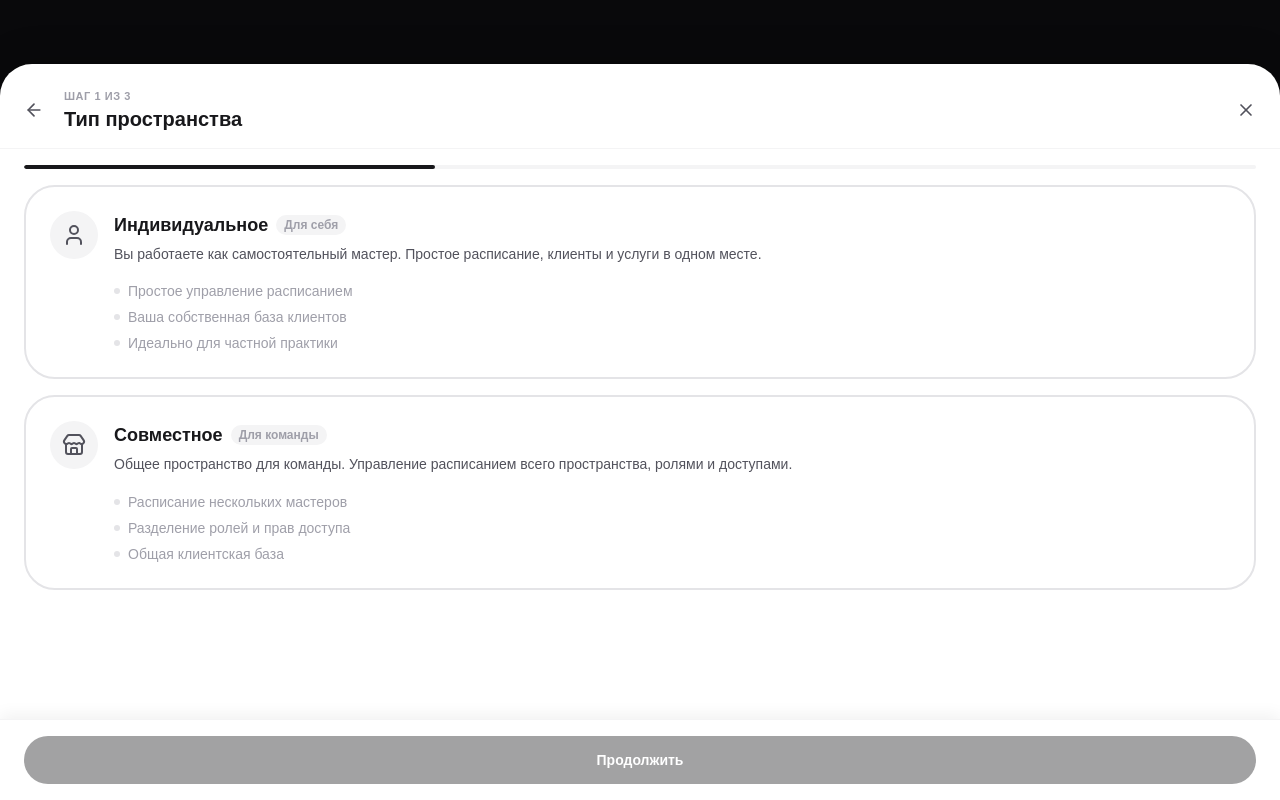
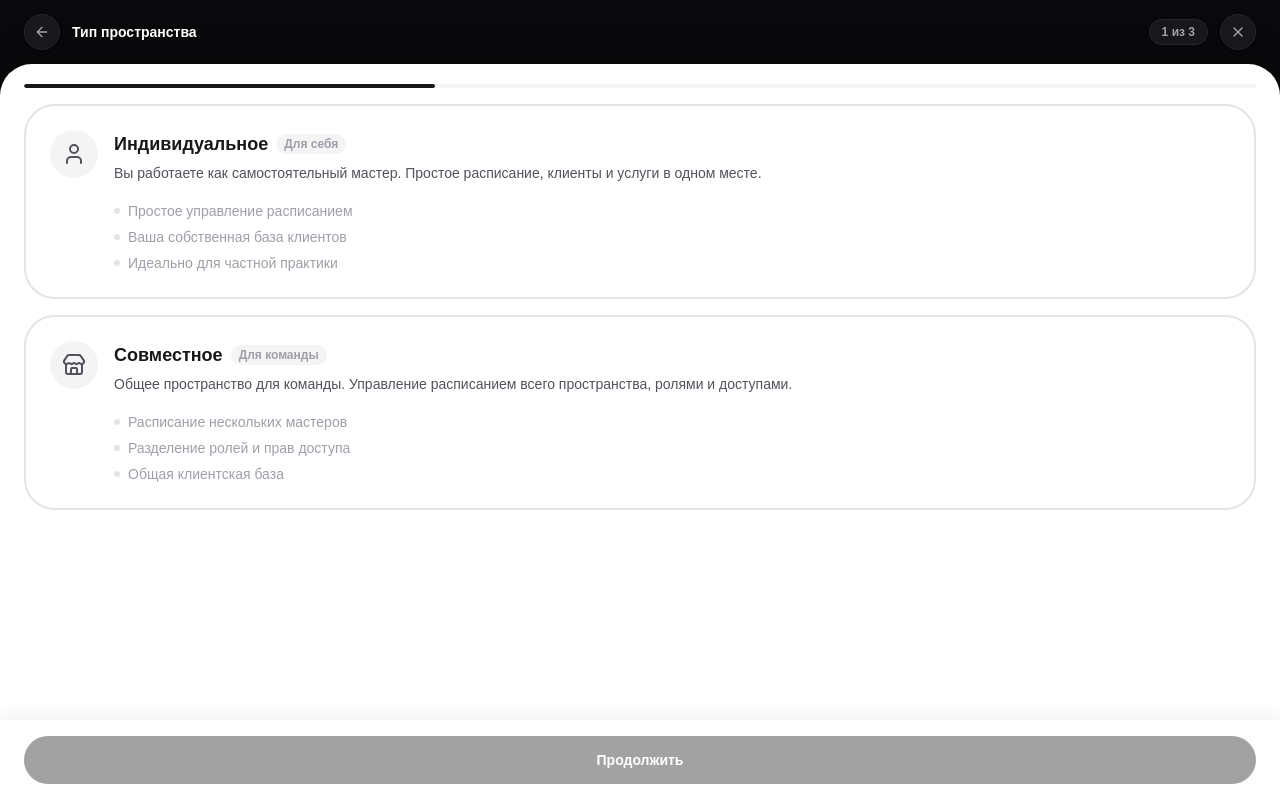
Before and after one commit to bliky-app/client, a React (Vite) app in the folder apps/web/: page /workspace/new in a window 1280 px wide. Built offline with nearby package versions, Linux system fonts and the light colour scheme; sample sign-in values are in the browser's storage.

Commit message:
style: implement elegant top Hub toolbar for wizard and settings modals

```diff
--- a/apps/web/src/pages/settings/UserSettingsPage.tsx
+++ b/apps/web/src/pages/settings/UserSettingsPage.tsx
@@ -183,23 +183,24 @@ export default function UserSettingsPage() {
 
   return (
     <div className="flex flex-col flex-1 bg-hub-base h-svh overflow-hidden">
-      {/* White wizard panel */}
-      <div className="flex flex-col flex-1 bg-panel-base rounded-t-[32px] mt-16 shadow-[0_-8px_32px_rgba(0,0,0,0.18)] overflow-hidden animate-in slide-in-from-bottom-8 fade-in duration-300 ease-out">
-        {/* Header */}
-        <div className="flex items-center justify-between gap-3 px-6 pt-6 pb-4 shrink-0 border-b border-panel-border-subtle">
-          <h1 className="text-xl font-bold text-panel-text leading-tight truncate">
+      {/* Functional Top Hub Toolbar */}
+      <div className="h-16 px-6 flex items-center justify-between shrink-0 z-30">
+        <span className="text-sm font-bold text-hub-text">
           Профиль
-          </h1>
+        </span>
 
         <button
           type="button"
           onClick={() => navigate("/")}
-            className="p-2 -mr-2 rounded-full text-panel-text-muted hover:text-panel-text hover:bg-panel-surface-hover transition-colors"
+          className="w-9 h-9 rounded-xl bg-hub-surface border border-hub-border text-hub-text-muted hover:text-hub-text hover:bg-hub-surface-hover flex items-center justify-center transition-all active:scale-95 shadow-sm"
+          title="Закрыть"
         >
-            <X className="w-5 h-5" />
+          <X className="w-4 h-4" />
         </button>
       </div>
 
+      {/* White wizard panel */}
+      <div className="flex flex-col flex-1 bg-panel-base rounded-t-[32px] shadow-[0_-8px_32px_rgba(0,0,0,0.18)] overflow-hidden animate-in slide-in-from-bottom-8 fade-in duration-300 ease-out">
         {/* Content Body */}
         <div className="flex-1 overflow-y-auto px-6 pt-6 flex flex-col relative">
           {error && (
--- a/apps/web/src/pages/workspace/CreateWorkspacePage.tsx
+++ b/apps/web/src/pages/workspace/CreateWorkspacePage.tsx
@@ -44,9 +44,9 @@ const INITIAL_DATA: CreateWorkspaceFormData = {
 }
 
 const STEP_LABELS = [
-  "Тип",
-  "Детали",
-  "График",
+  "Тип пространства",
+  "Детали пространства",
+  "График работы",
 ]
 
 export default function CreateWorkspacePage() {
@@ -101,40 +101,45 @@ export default function CreateWorkspacePage() {
 
   return (
     <div className="flex flex-col flex-1 bg-hub-base h-svh overflow-hidden">
-      {/* White wizard panel */}
-      <div className="flex flex-col flex-1 bg-panel-base rounded-t-[32px] mt-16 shadow-[0_-8px_32px_rgba(0,0,0,0.18)] overflow-hidden animate-in slide-in-from-bottom-8 fade-in duration-300 ease-out">
-        {/* Header */}
-        <div className="flex items-center gap-3 px-6 pt-6 pb-4 shrink-0 border-b border-panel-border-subtle">
+      {/* Functional Top Hub Toolbar */}
+      <div className="h-16 px-6 flex items-center justify-between shrink-0 z-30">
+        {/* Left Side: Back button + Title */}
+        <div className="flex items-center gap-3 min-w-0">
           <button
             type="button"
             onClick={handleBack}
-            className="p-2 -ml-2 rounded-full text-panel-text-muted hover:text-panel-text hover:bg-panel-surface-hover transition-colors"
+            className="w-9 h-9 rounded-xl bg-hub-surface border border-hub-border text-hub-text-muted hover:text-hub-text hover:bg-hub-surface-hover flex items-center justify-center transition-all active:scale-95 shadow-sm shrink-0"
+            title="Назад"
           >
-            <ArrowLeft className="w-5 h-5" />
+            <ArrowLeft className="w-4 h-4" />
           </button>
 
-          <div className="flex-1 min-w-0">
-            <p className="text-[11px] font-bold text-panel-text-subtle uppercase tracking-wider mb-0.5">
-              Шаг {step + 1} из {totalSteps}
-            </p>
-            <h1 className="text-xl font-bold text-panel-text leading-tight truncate">
-              {step === 0 && "Тип пространства"}
-              {step === 1 && "Детали пространства"}
-              {step === 2 && "График работы"}
-            </h1>
-          </div>
+          <span className="text-sm font-bold text-hub-text truncate">
+            {STEP_LABELS[step]}
+          </span>
+        </div>
+
+        {/* Right Side: Step Pill + Close Button */}
+        <div className="flex items-center gap-3 shrink-0">
+          <span className="px-3 py-1 rounded-full bg-hub-surface border border-hub-border text-hub-text-muted text-xs font-semibold">
+            {step + 1} из {totalSteps}
+          </span>
 
           <button
             type="button"
             onClick={() => navigate("/")}
-            className="p-2 -mr-2 rounded-full text-panel-text-muted hover:text-panel-text hover:bg-panel-surface-hover transition-colors"
+            className="w-9 h-9 rounded-xl bg-hub-surface border border-hub-border text-hub-text-muted hover:text-hub-text hover:bg-hub-surface-hover flex items-center justify-center transition-all active:scale-95 shadow-sm"
+            title="Закрыть"
           >
-            <X className="w-5 h-5" />
+            <X className="w-4 h-4" />
           </button>
         </div>
+      </div>
 
-        {/* Progress bar */}
-        <div className="px-6 pt-4 pb-2 shrink-0">
+      {/* White wizard panel */}
+      <div className="flex flex-col flex-1 bg-panel-base rounded-t-[32px] shadow-[0_-8px_32px_rgba(0,0,0,0.18)] overflow-hidden animate-in slide-in-from-bottom-8 fade-in duration-300 ease-out">
+        {/* Step Progress Line */}
+        <div className="px-6 pt-5 pb-2 shrink-0">
           <div className="h-1 bg-panel-border-subtle rounded-full overflow-hidden">
             <div
               className="h-full bg-panel-text rounded-full transition-all duration-500 ease-out"
@@ -147,7 +152,7 @@ export default function CreateWorkspacePage() {
         <div className="flex-1 overflow-y-auto px-6 relative flex flex-col">
           {renderStep()}
 
-          {/* Sticky Navigation Footer (Padded & solid bg-panel-base) */}
+          {/* Sticky Navigation Footer */}
           <div className="sticky bottom-0 -mx-6 px-6 py-4 bg-panel-base border-t border-panel-border-subtle shadow-[0_-4px_16px_rgba(0,0,0,0.06)] z-20 shrink-0 mt-auto">
             <Button
               variant="primary"
```
Lines whose indentation alone changed are shown as unchanged.
